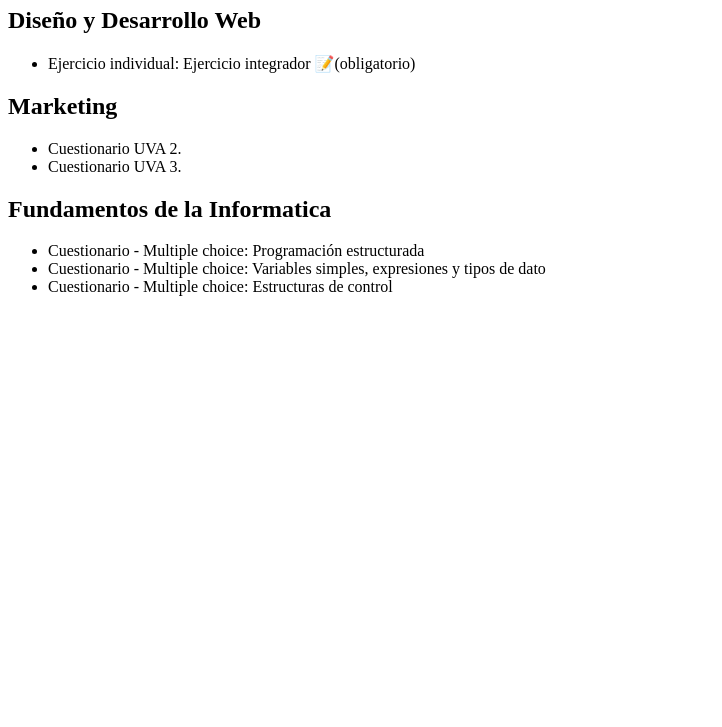
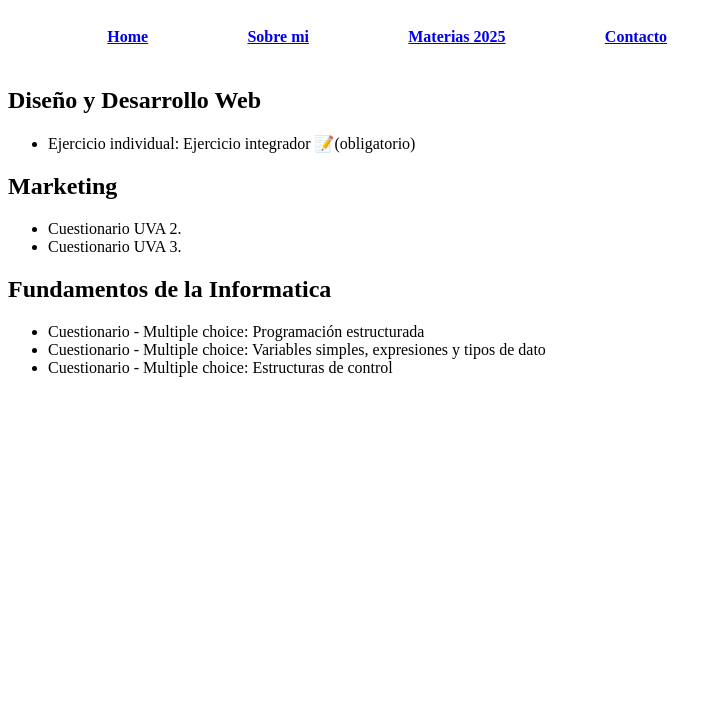
Before and after one commit to SantiDolab08/EntregablesDesaarrolloWeb, a plain HTML site: page Dolabjian_1153063_26032025_integrcion/avisos.html in a window 1280 px wide. Shown: the part 73-800 px from the top of the page, without its empty margins (0-722 px from the left). Drawn offline with Linux system fonts and the light colour scheme.

Commit message:
agregado de menu de navegacion

```diff
--- a/Dolabjian_1153063_26032025_integrcion/avisos.html
+++ b/Dolabjian_1153063_26032025_integrcion/avisos.html
@@ -9,6 +9,12 @@
 <body>
     <header>
         <h1>Avisos de tareas</h1>
+        <div style="display: flex; justify-content: space-evenly; width: 60%;">
+            <div > <a href="../Dolabjian_1153063_26032025_integrcion/index.html"><h4>Home</h4> </a> </div>
+            <div > <a href="../Dolabjian_1153063_26032025_integrcion/sobreMi.html"><h4>Sobre mi</h4> </a> </div>
+            <div > <a href="../Dolabjian_1153063_26032025_integrcion/materias2025.html"><h4>Materias 2025</h4></a> </div>
+            <div > <a href="../Dolabjian_1153063_26032025_integrcion/contacto.html"><h4>Contacto</h4> </a> </div>
+        </div>
     </header>
     <main>
         <h2>Diseño y Desarrollo Web</h2>
```
Also changed, not shown: Dolabjian_1153063_26032025_integrcion/contacto.html (+6 -0 lines), Dolabjian_1153063_26032025_integrcion/index.html (+6 -0 lines), Dolabjian_1153063_26032025_integrcion/materias2025.html (+6 -0 lines), Dolabjian_1153063_26032025_integrcion/sobreMi.html (+6 -0 lines).
